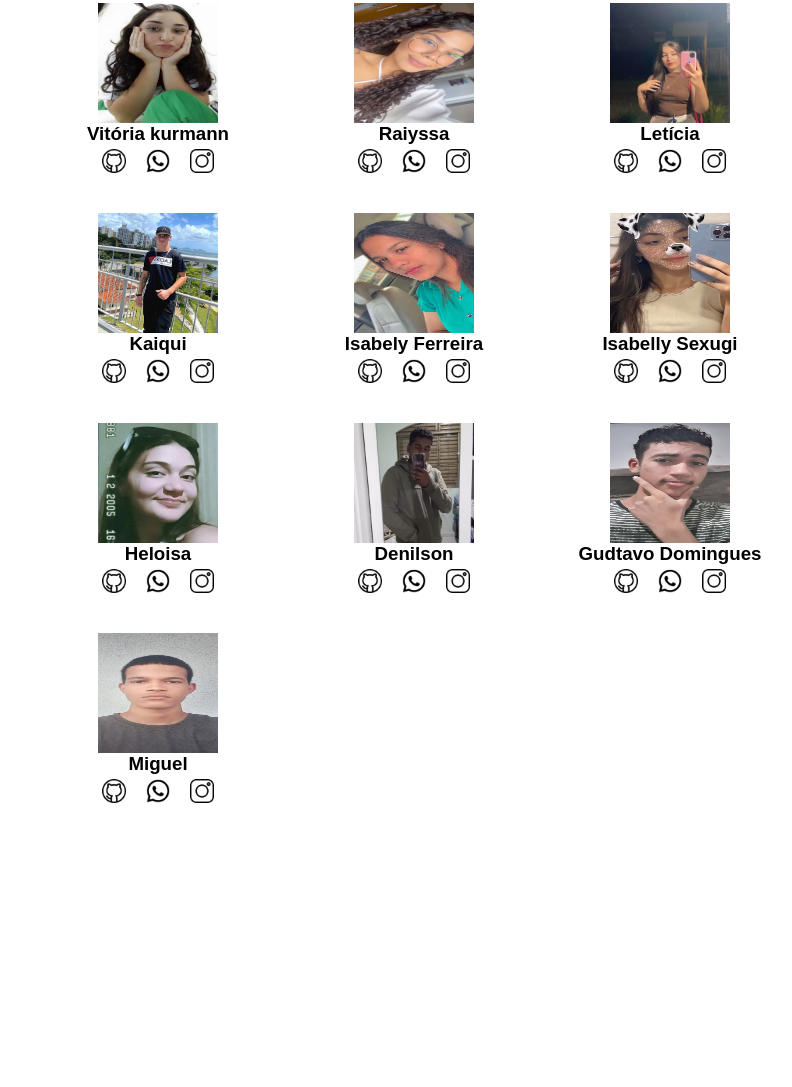
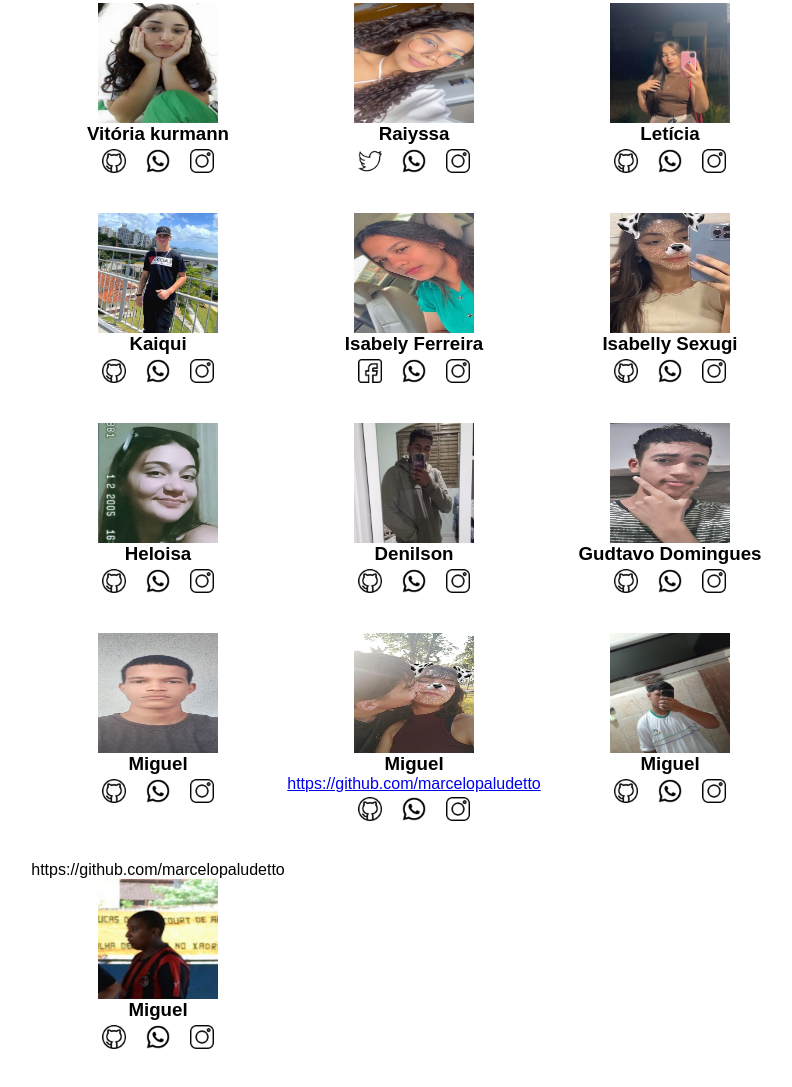
Before and after one commit to Souzanleticia/site-criativo-leticia, a plain HTML site: page index.html in a window 1280 px wide. Shown: the part 947-2034 px from the top of the page, without its empty margins (226-1018 px from the left). Before the commit the page ends 1798 px from the top, so only its background shows below. Drawn offline with Linux system fonts and the light colour scheme.

Commit message:
Add files via upload

```diff
--- a/index.html
+++ b/index.html
@@ -8,7 +8,7 @@
 </head>
 <body>
     <header class= "cabeçalho">
-        <img  class=" cabeçalho-imagem" src="download.png" alt="logo do colégio 14 de Dezembro">
+        <img  class=" cabeçalho-imagem" src="14.png" alt="logo do colégio 14 de Dezembro">
         <ul class="cabeçalho-lista">
             <li class="cabeçalho-lita-item" >Escola</li>
             <li class="cabecalho-lista-item">estudante</li>
@@ -23,7 +23,6 @@
     <img class="escola-imagem" src="download.jpeg" alt="alunos em sala de aula">
    </section>
 </body>
-
 </html><section class="estudante">
     <h2 class="estudante-titulo">Quem são nossos estudantes?</h2>
     <div class="estudante-todos">
@@ -33,14 +32,14 @@
         <h3 class="estudante-nome">lizandro</h3>
         <a href="https://github.com/lcb7"><img class="estudante-icone" src="github.png" alt="icone github"></a>
         <a href="https://wa.me//999172144"><img class="estudante-icone" src="whatsapp.png" alt="icone linkedin"></a>
-        <a href=""><img class="estudante-icone" src="instagram.png" alt="icone instagram"></a>
+        <a href="https://www.instagram.com/lizandro_cbarbosa?igsh=MTgzanN6aW53MHk2Zw=="><img class="estudante-icone" src="instagram.png" alt="icone instagram"></a>
     </div>
     <div class="estudante-div">
         <img class="estudante-imagem" src="Emily .jpg" alt="foto da Emily">
         <h3 class="estudante-nome">Emily</h3>
-        <a href="https://github.com/marcelopaludetto"><img class="estudante-icone" src="github.png" alt="icone github"></a>
-        <a href="https://linkedin.com/marcelopaludetto"><img class="estudante-icone" src="whatsapp.png" alt="icone linkedin"></a>
-        <a href="https://instagram.com/marcelopaludetto"><img class="estudante-icone" src="instagram.png" alt="icone instagram"></a>
+        <a href="https://github.com/emilypadilha28"><img class="estudante-icone" src="github.png" alt="icone github"></a>
+        <a href="https://wa.me/998326659"><img class="estudante-icone" src="whatsapp.png" alt="icone linkedin"></a>
+        <a href="https://www.instagram.com/emiily_padilha?igsh=MXNtZjVmYTVvaWhibw=="><img class="estudante-icone" src="instagram.png" alt="icone instagram"></a>
     </div>
     <div class="estudante-div">
         <img class="estudante-imagem" src="João(2)_(1).jpg" alt="foto do João">
@@ -61,9 +60,9 @@
     <div class="estudante-div">
         <img class="estudante-imagem" src="Raiyssa.jpg" alt="foto da Raiyssa">
         <h3 class="estudante-nome">Raiyssa</h3>
-        <a href="https://github.com/marcelopaludetto"><img class="estudante-icone" src="github.png" alt="icone github"></a>
+        <a href=" https://x.com/raydurso_?t=FR3TbD3pMn-Brele7GeJxg&s=09"><img class="estudante-icone" src="twitter.png" alt="icone twitter"></a>
         <a href= "https://wa.me/44999995635"><img class="estudante-icone" src="whatsapp.png" alt="icone linkedin"></a>
-        <a href="https://instagram.com/marcelopaludetto"><img class="estudante-icone" src="instagram.png" alt="icone instagram"></a>
+        <a href="https://www.instagram.com/rayssa._sz?igsh=MWF4dTJ3bHVpNnMwYg"><img class="estudante-icone" src="instagram.png" alt="icone instagram"></a>
     </div>
     <div class="estudante-div">
         <img class="estudante-imagem" src="Letícia.jpg" alt="foto da Letícia">
@@ -84,9 +83,9 @@
     <div class="estudante-div">
         <img class="estudante-imagem" src="Isabely Ferreira.jpg" alt="foto da Isabely Ferreira">
         <h3 class="estudante-nome">Isabely Ferreira</h3>
-        <a href="https://github.com/marcelopaludetto"><img class="estudante-icone" src="github.png" alt="icone github"></a>
-        <a href="https://linkedin.com/marcelopaludetto"><img class="estudante-icone" src="whatsapp.png" alt="icone linkedin"></a>
-        <a href="https://instagram.com/marcelopaludetto"><img class="estudante-icone" src="instagram.png" alt="icone instagram"></a>
+        <a href="https://www.facebook.com/isabely.ferreiraa?mibextid=ZbWKwL"><img class="estudante-icone" src="facebook.png" alt="icone facebook"></a>
+        <a href="https://wa.me/44999682827"><img class="estudante-icone" src="whatsapp.png" alt="icone linkedin"></a>
+        <a href="https://www.instagram.com/ferreira.isaa?igsh=aXZxYmNxOGMwb2ln"><img class="estudante-icone" src="instagram.png" alt="icone instagram"></a>
     </div>
     <div class="estudante-div">
         <img class="estudante-imagem" src="Isabelly Sexugi.jpg" alt="foto da Isabelly">
@@ -101,15 +100,15 @@
         <img class="estudante-imagem" src="Heloisa.jpg" alt="foto da Heloisa">
         <h3 class="estudante-nome">Heloisa</h3>
         <a href="https://github.com/HelloWrr"><img class="estudante-icone" src="github.png" alt="icone github"></a>
-        <a href="https://linkedin.com/marcelopaludetto"><img class="estudante-icone" src="whatsapp.png" alt="icone linkedin"></a>
-        <a href="https://instagram.com/marcelopaludetto"><img class="estudante-icone" src="instagram.png" alt="icone instagram"></a>
+        <a href="https://wa.me/qr/FN2F7TMREKQMM1"><img class="estudante-icone" src="whatsapp.png" alt="icone linkedin"></a>
+        <a href="https://www.instagram.com/hello_wrrr?igsh=Z2tmdmZocmdudTFs"><img class="estudante-icone" src="instagram.png" alt="icone instagram"></a>
     </div>
     <div class="estudante-div">
         <img class="estudante-imagem" src="Denilson.jpg" alt="foto do Denilson">
         <h3 class="estudante-nome">Denilson</h3>
         <a href="https://github.com/Denilson0819"><img class="estudante-icone" src="github.png" alt="icone github"></a>
         <a href="https://Wa.me/554498623406"><img class="estudante-icone" src="whatsapp.png" alt="icone linkedin"></a>
-        <a href="https://instagram.com/marcelopaludetto"><img class="estudante-icone" src="instagram.png" alt="icone instagram"></a>
+        <a href="https://www.instagram.com/denilson_0762?igsh=MWM5bzMxeG9xMnFt"><img class="estudante-icone" src="instagram.png" alt="icone instagram"></a>
     </div>
     <div class="estudante-div">
         <img class="estudante-imagem" src="Gustavo Domingues.jpg" alt=" Foto do Gustavo">
@@ -125,5 +124,28 @@
         <h3 class="estudante-nome">Miguel</h3>
         <a href="https://github.com/marcelopaludetto"><img class="estudante-icone" src="github.png" alt="icone github"></a>
         <a href="https://linkedin.com/marcelopaludetto"><img class="estudante-icone" src="whatsapp.png" alt="icone linkedin"></a>
+        <a href="https://www.instagram.com/Miguelzinbarboza2020?igsh=MWEwMTdiaGEzZXVkOA=="><img class="estudante-icone" src="instagram.png" alt="icone instagram"></a>
+    </div>
+    <div class="estudante-div">
+        <img class="estudante-imagem" src="izabelly.jpg" alt="foto do Miguel">
+        <h3 class="estudante-nome">Miguel</h3>
+        <a href="https://github.com/marcelopaludetto">https://github.com/marcelopaludetto<img class="estudante-icone" src="github.png" alt="icone github"></a>
+        <a href="https://linkedin.com/marcelopaludetto"><img class="estudante-icone" src="whatsapp.png" alt="icone linkedin"></a>
         <a href="https://instagram.com/marcelopaludetto"><img class="estudante-icone" src="instagram.png" alt="icone instagram"></a>
     </div>
+    <div class="estudante-div">
+        <img class="estudante-imagem" src="Felipe.jpg" alt="foto do Miguel">
+        <h3 class="estudante-nome">Miguel</h3>
+        <a href="https://github.com/marcelopaludetto"><img class="estudante-icone" src="github.png" alt="icone github"></a>
+        <a href="https://linkedin.com/marcelopaludetto"><img class="estudante-icone" src="whatsapp.png" alt="icone linkedin"></a>
+        <a href="https://instagram.com/marcelopaludetto"><img class="estudante-icone" src="instagram.png" alt="icone instagram"></a>
+    </div>
+    <span></span>
+    <span></span>
+    <div class="estudante-div">https://github.com/marcelopaludetto
+        <img class="estudante-imagem" src="Adrian.png" alt="foto do Miguel">
+        <h3 class="estudante-nome">Miguel</h3>
+        <a href="https://github.com/marcelopaludetto"><img class="estudante-icone" src="github.png" alt="icone github"></a>
+        <a href="https://linkedin.com/marcelopaludetto"><img class="estudante-icone" src="whatsapp.png" alt="icone linkedin"></a>
+        <a href="https://instagram.com/marcelopaludetto"><img class="estudante-icone" src="instagram.png" alt="icone instagram"></a>
+    </div>
```
Also changed, not shown: 14.png (added), Adrian.png (added), Felipe.jpg (added), facebook.png (added), izabelly.jpg (added), twitter.png (added).
